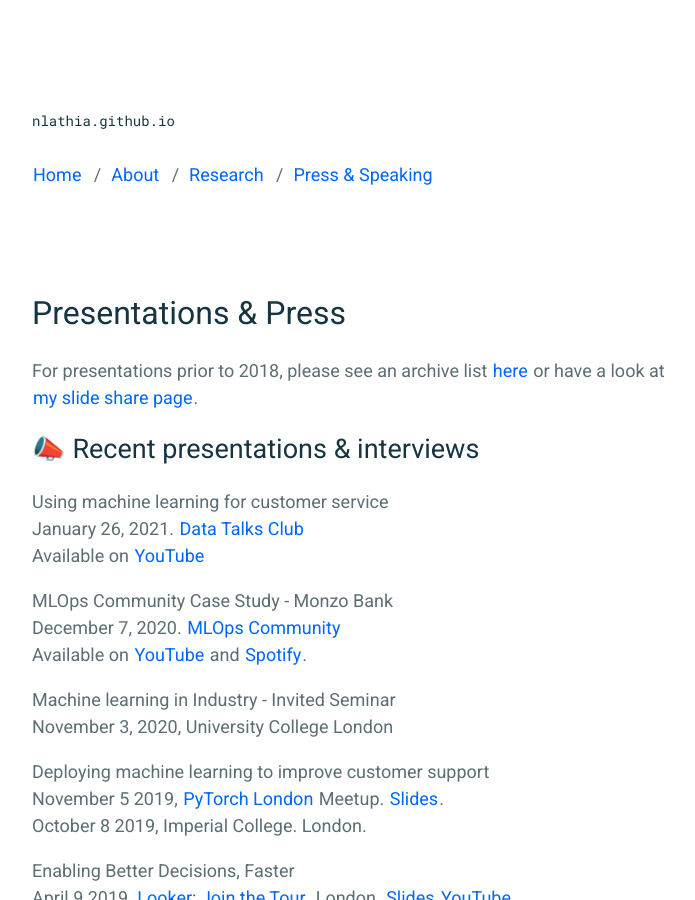
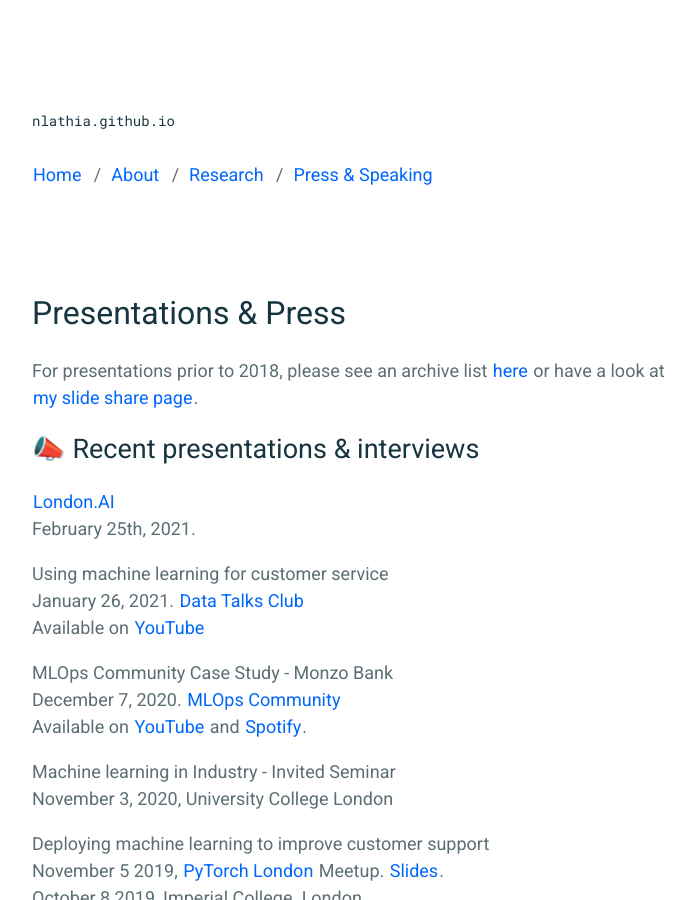
Before and after one commit to nlathia/nlathia.github.io, a Jekyll site: the page built from _pages/public.md, in a window 1280 px wide and 900 px high. Shown: the whole window, without its empty margins (258-953 px from the left). Built offline with Jekyll 4.4.1, drawn with Linux system fonts in a browser that asks for light colours.

Commit message:
Update public.md

```diff
--- a/_pages/public.md
+++ b/_pages/public.md
@@ -7,6 +7,9 @@ permalink: /public/
 For presentations prior to 2018, please see an archive list [here](../archive/public) or have a look at [my slide share page](http://www.slideshare.net/neal.lathia).
 
 # 📣 Recent presentations & interviews
+
+[London.AI](https://www.getrevue.co/profile/londonai/issues/london-ai-is-back-signup-now-for-thursday-25th-event-6pm-gmt-240599)
+<br />February 25th, 2021.
 
 Using machine learning for customer service
 <br />January 26, 2021. [Data Talks Club](https://datatalks.club/)
```
